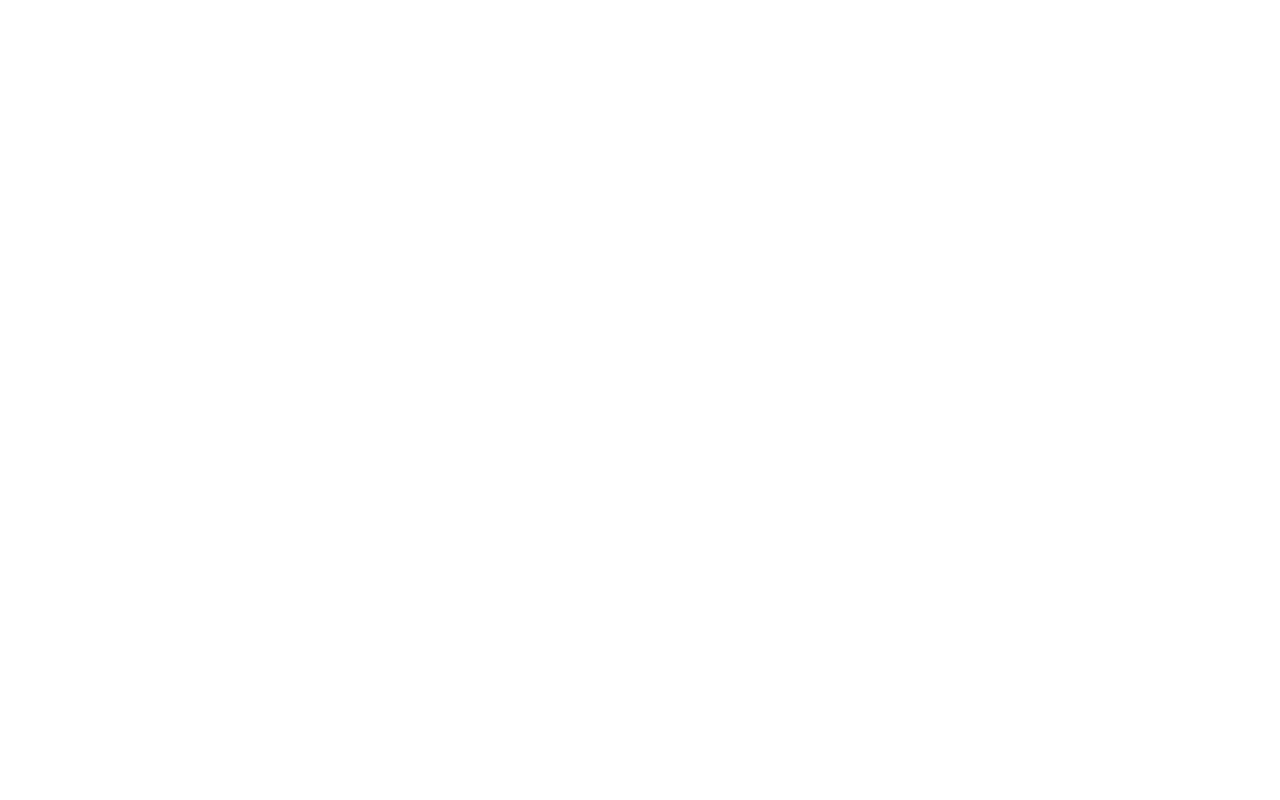
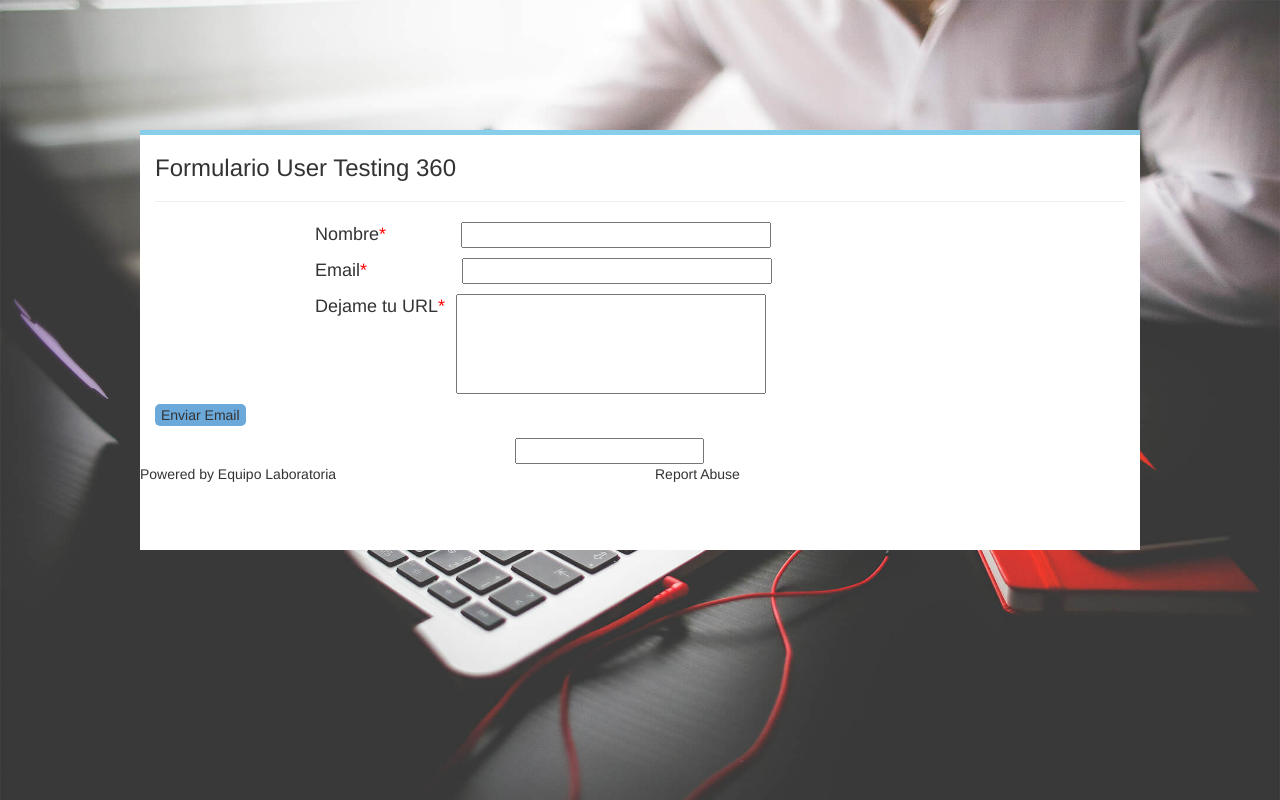
Before and after one commit to lisettecode/User-Testing, a plain HTML site: page contact.html in a window 1280 px wide. Drawn offline with Linux system fonts and the light colour scheme.

Commit message:
Formulario

```diff
--- a/contact.html
+++ b/contact.html
@@ -1,9 +1,60 @@
 <!DOCTYPE html>
   	<html>
+
   	<head>
 		 <title>Contacto</title>
+ 	  	<meta charset="utf-8">
+ 	  	<link rel="stylesheet" href="css/main.css">
+ 	    <link rel="stylesheet" href="css/contact.css">
+ 		<link rel="stylesheet" href="css/animate.css">
+ 	  	<link rel="stylesheet" href="css/bootstrap.min.css">
+ 	  	<link rel="stylesheet" href="css/font-awesome.min.css">
+ 	  	<link rel="stylesheet" href="css/icomoon.css">
+ 	  	<link rel="stylesheet" href="css/queries.css">
  	  </head>
+
  	 <body>
-<!--Escribe aqui tu codigo-->
+			 <div class="container-fluid">
+			     <div class="row" id="formulario">
+			         <div class="col-md-12">
+                        <div class="contact">
+				 			<h3>Formulario User Testing 360</h3>
+				 			<hr>
+				 			<form class="nombre">
+				 			    <h4>Nombre<span>*</span>
+				 			    <input class="nombre1" type="text" id="elemento"/>
+				 			    </h4>
+				 			</form>
+			 				<form class="email">
+			 				    <h4>Email<span>*</span>
+			 				    <input class="email1" type="text" id="elemento"/>
+			 				    </h4>
+			 				</form>
+			 				<form class="url">
+			 				    <h4>Dejame tu URL<span>*</span>
+			 				    <input class="url1" type="text"id="elemento"/>
+			 				    </h4>
+			 				</form>
+			 				<div class="boton">
+			 				<button class="bott" type="button" id="buto">Enviar Email</button>
+			 				</div>
+			 				<div class="enviar"><input class="cuatro" type="text"id="elemento"/></div>
+                        </div>
+ 			        </div>
+                   <br> <br> <br>
+                    <div class="row">
+						<div class="col-md-6">
+							<p>Powered by Equipo Laboratoria</p>
+						</div>
+						<div class="col-md-6">
+							<p>Report Abuse</p>
+						</div>
+					</div>
+                </div>
+ 			</div>
+
+
+
   	</body>
+
    </html>
--- /dev/null
+++ b/css/contact.css
@@ -0,0 +1,60 @@
+body{
+	background-image: url("../image/large.jpg");
+ 	background-size: cover;
+}
+
+.container-fluid {
+    top: 130px;
+ 	position: relative;
+}
+
+#formulario {
+ 	background: white;
+    border-top: 5px solid skyblue;
+ 	margin: 0 auto;
+    width: 80%;
+ 	height: 420px;
+}
+
+span{
+  	color: red;
+}
+
+.nombre, .email, .url {
+ 	margin-left: 160px;
+}
+
+.nombre1{
+    width: 310px;
+ 	margin-left: 70px;
+}
+
+.email1{
+    width: 310px;
+ 	margin-left: 90px;
+}
+
+.url1{
+    padding-bottom: 75px;
+    width: 310px;
+ 	margin-left: 6px;
+}
+
+.enviar{
+    margin-top: 12px;
+ 	margin-left: 360px;
+}
+
+button {
+    background: #6ba9db;
+    margin-left: 310px;
+ 	border: 0px;
+ 	border-radius: 5px;
+ 	color: white;
+}
+
+.final .by p,
+.report p{
+    padding-top: 100px;
+    text-align: center;
+}
--- a/css/main.css
+++ b/css/main.css
@@ -228,6 +228,7 @@ h2 {
 	margin-top: 10%;
 }
 
+
 /* footer contacto */
 
 footer {
@@ -240,6 +241,7 @@ footer {
 .icon {
 	font-size: 35px;
 	padding-left: 5%;
+    color: skyblue;
 }
 
 footer a:hover,
```
Also changed, not shown: index.html (+13 -6 lines). Lines whose indentation alone changed are shown as unchanged.
